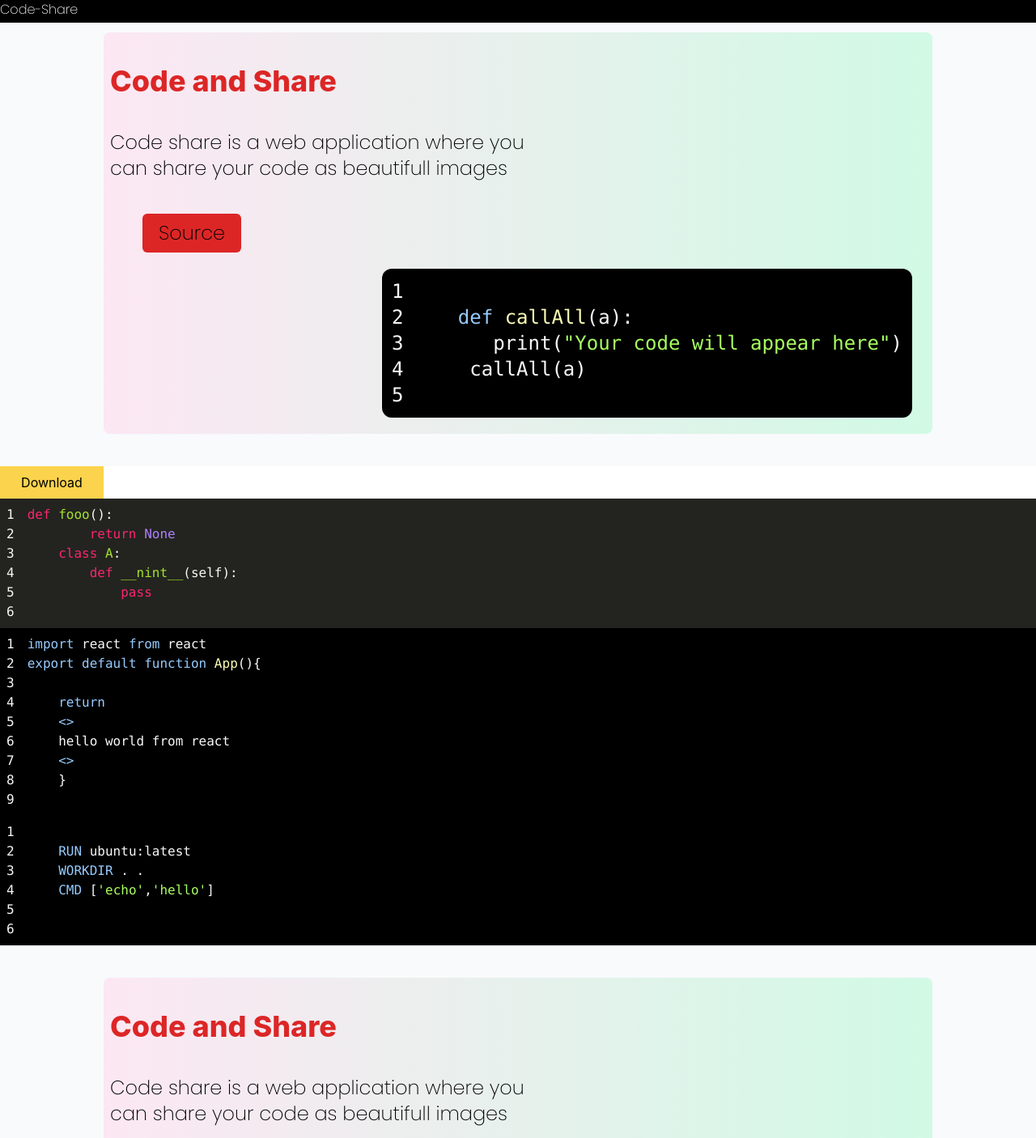
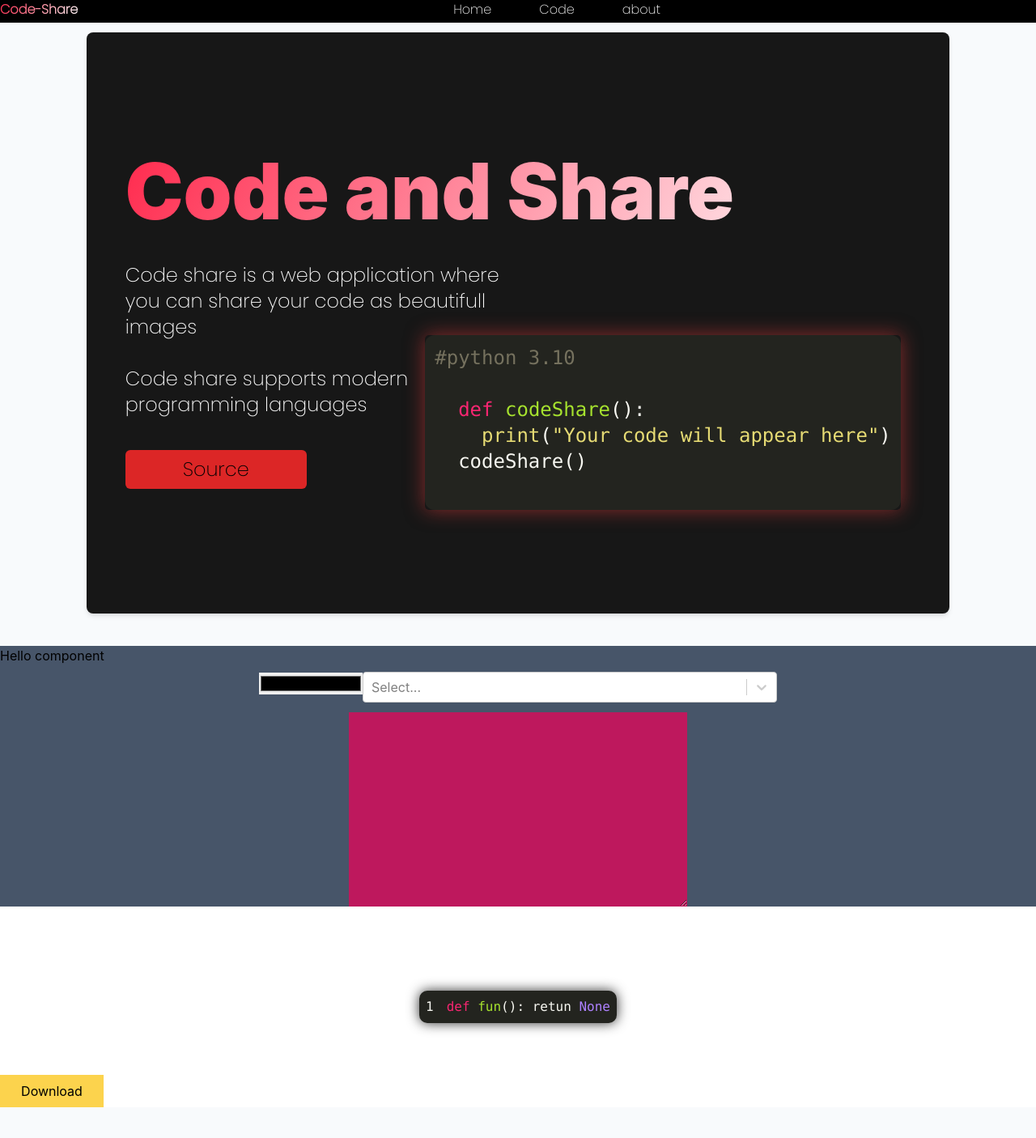
Before and after one commit to Lakshmanshankar/code-share, a React (Create React App) app: page / in a window 1280 px wide. Shown: the top 1406 px of the page at 81% size. Built offline with nearby package versions, Linux system fonts and the light colour scheme.

Commit message:
downloading added

```diff
--- a/package.json
+++ b/package.json
@@ -10,6 +10,7 @@
     "html2canvas": "^1.4.1",
     "react": "^18.2.0",
     "react-dom": "^18.2.0",
+    "react-router-dom": "^6.4.2",
     "react-scripts": "5.0.1",
     "react-select": "^5.5.7",
     "react-syntax-highlighter": "^15.5.0",
--- a/src/App.js
+++ b/src/App.js
@@ -2,6 +2,7 @@ import React from "react";
 import NavBar from "./Components/NavBar";
 import Highlighter from "./Components/Highlighter";
 import Main from "./Components/Main";
+
 function App() {
   return (
     <div>
--- a/src/Assets/css/menu.css
+++ b/src/Assets/css/menu.css
@@ -17,16 +17,16 @@
     transition: 0.23s;
     margin-top: 29%;
     margin-left: 12.5%;
-    margin-right: 8%;
+    margin-right: 5%;
     width: 75%;
     height: 1px;
     background-color: aliceblue;
 }
 .line01-anim{
     transition: 0.4s;
+    margin-top: -10%;
     transform-origin: 100%;
-    margin-left: 0%;
-
+    margin-left: -2.5%;
     transform: rotate(-45deg);
     animation: rotateleft .5s ease;
 }
--- a/src/Components/Compoent.jsx
+++ b/src/Components/Compoent.jsx
@@ -1,9 +1,67 @@
 import SyntaxHighlighter from 'react-syntax-highlighter';
+import Select from 'react-select'
+import { useState,useEffect } from 'react';
 // import { nnfxDark } from 'react-syntax-highlighter/dist/esm/styles/hljs';
-import { irBlack } from 'react-syntax-highlighter/dist/cjs/styles/hljs';
-import monokaiSublime from 'react-syntax-highlighter/dist/cjs/styles/hljs/monokai-sublime';
-const Component = () => {
-  const codeString = `import react from react \nexport default function App(){\n
+// import { irBlack } from 'react-syntax-highlighter/dist/cjs/styles/hljs';
+import { monokaiSublime } from 'react-syntax-highlighter/dist/cjs/styles/hljs';
+// import monokaiSublime from 'react-syntax-highlighter/dist/cjs/styles/hljs/monokai-sublime';
+  const Options=[]
+
+  const Component = () => {
+  var [lang,setLang]=useState('python')
+  var [codeString,setCodeString]=useState('def fun(): retun None')
+
+  SyntaxHighlighter.supportedLanguages.forEach((x)=>{
+  Options.push({value:x,label:x})
+  })
+  useEffect(() => {
+  setLang(lang)
+  }, [lang])
+
+  var setLanguage=(e)=>{
+    setLang(e.value)
+  }
+  var handleValueOnInput=()=>{
+    var dom=document.getElementById("codeEngine").value
+    setCodeString(dom)
+  }
+  var setBackgroud=(e)=>{
+    document.getElementById('holderMain').style.background=e.target.value;
+  }
+  return (
+    <>
+    <div className='w-full h-auto bg-slate-600'>
+    <h1>Hello component</h1>
+    <div className="holder w-full flex justify-center flex-col items-center h-fit sm:flex-row">
+    <input type="color" name="colorpalte" id="color" className='w-10/12 sm:w-32 border-teal-300 borderless' placeholder='Color' onChange={setBackgroud}/>
+    <Select options={Options} defaultValue={lang} onChange={setLanguage} className='aurora sm:w-2/5 ml w-10/12 mt-2'></Select>
+    </div>
+    <div className="textArea flex justify-center m-3">
+      <textarea name="codeContainer" id="codeEngine" cols="30" rows="10" className='bg-pink-700 sm:w-2/6 w-full' onChangeCapture={handleValueOnInput}></textarea>
+    </div>
+    </div>
+    <div className="" id='Printable'>
+    <div className="printable w-full flex justify-center items-center flex-col py-16" id='holderMain'>
+    <div className="headerPro h-7 bg-white"></div>
+    <SyntaxHighlighter language={lang} style={monokaiSublime} showLineNumbers={true} wrapLongLines={true} className="Program">
+    {codeString}
+    </SyntaxHighlighter>
+    </div>
+    </div>
+    </>
+  );
+};
+export default Component;
+
+//Reference links
+//https://react-syntax-highlighter.github.io/react-syntax-highlighter/AVAILABLE_STYLES_HLJS.html#available-stylesheet-props
+
+
+
+/**
+ *
+ *
+ *   const codeString = `import react from react \nexport default function App(){\n
     return
     <>
     hello world from react
@@ -22,10 +80,8 @@ const Component = () => {
     WORKDIR . .
     CMD ['echo','hello']
 
-    `
-  return (
-    <>
-    <SyntaxHighlighter language="python" style={monokaiSublime} showLineNumbers={true} wrapLines={true}>
+
+       <SyntaxHighlighter language="python" style={monokaiSublime} showLineNumbers={true} wrapLines={true}>
       {pycode}
     </SyntaxHighlighter>
     <SyntaxHighlighter language='javascript' style={irBlack} showLineNumbers={true} wrapLongLines={true}>
@@ -35,12 +91,5 @@ const Component = () => {
     <SyntaxHighlighter language='dockerfile' style={irBlack} showLineNumbers={true} wrapLongLines={true}>
     {dockerfile}
     </SyntaxHighlighter>
-    </>
-
-
-  );
-};
-export default Component;
-
-//Reference links
-//https://react-syntax-highlighter.github.io/react-syntax-highlighter/AVAILABLE_STYLES_HLJS.html#available-stylesheet-props
+    `
+ */
--- a/src/Components/Highlighter.jsx
+++ b/src/Components/Highlighter.jsx
@@ -2,18 +2,36 @@ import React, { Component } from 'react'
 import Compoent from './Compoent'
 import html2canvas from 'html2canvas'
 export default class Highlighter extends Component {
-  async handleDownload(e){
-  const idV=document.getElementById('Printable')
-   var response=await html2canvas(idV);
-   document.body.append(response)
+  constructor(){
+    super()
+    this.download=React.createRef();
   }
+
+  exportAsImage = async (element, imageFileName) => {
+    const canvas = await html2canvas(element);
+    const image = canvas.toDataURL("image/png", 1.0);
+    this.downloadImage(image, imageFileName);
+    }
+
+    downloadImage = (blob, fileName) => {
+    const fakeLink = window.document.createElement("a");
+    fakeLink.style = "display:none;";
+    fakeLink.download = fileName;
+    fakeLink.href = blob;
+
+    document.body.appendChild(fakeLink);
+    fakeLink.click();
+    document.body.removeChild(fakeLink);
+
+    fakeLink.remove();
+    };
   render() {
     return (
-      <div>
-            <button className=' w-32 h-10 bg-amber-300' onClick={this.handleDownload}>Download</button>
-        <div className="printable" id='Printable'>
+      <div id='code' className='code'>
+        <div className="printable" ref={this.download}>
         <Compoent/>
         </div>
+        <button className=' w-32 h-10 bg-amber-300' onClick={()=>{this.exportAsImage(document.getElementById('Printable'),"text")}}>Download</button>
       </div>
     )
   }
--- a/src/Components/Main.jsx
+++ b/src/Components/Main.jsx
@@ -1,27 +1,31 @@
 import React from 'react'
 import SyntaxHighlighter from 'react-syntax-highlighter';
-import { irBlack } from 'react-syntax-highlighter/dist/esm/styles/hljs'
+import monokaiSublime from 'react-syntax-highlighter/dist/cjs/styles/hljs/monokai-sublime';
 export default function Main() {
-    const python=`
-   def callAll(a):
-      print("Your code will appear here")
-    callAll(a)
-    `
+    const python=`#python 3.10
+
+  def codeShare():
+    print("Your code will appear here")
+  codeShare()
+  `
   return (
     <div>
       <main className="w-full py-10 bg-slate-50 flex justify-center items-center">
-        <section className=' w-4/5 py-5 bg-gradient-to-r from-pink-100 to-emerald-100 text-2xl px-2 rounded-lg sm:h-4/6'>
-            <div className=" w-8/12">
-            <div className="header text-4xl text-red-600 font-extrabold py-5">Code and Share</div>
-            <div className=" font-poppins py-5 sm:w-4/5">
+        <section className=' w-10/12 py-5 bg-neutral-900 text-2xl px-2 rounded-lg sm:h-5/6 sm:py-32 shadow-md'>
+            <div className="sm:w-11/12">
+            <div className="header text-4xl text-red-600 font-extrabold py-5 gradientV sm:text-8xl sm:ml-10">Code and Share</div>
+            <div className=" font-poppins py-5 w-full sm:w-3/5 text-zinc-50 sm:py-5 sm:px-10 text-lg sm:text-2xl px-5">
                Code share is a web application where you can share your code as beautifull images
+               <br></br>
+               <br></br>
+               Code share supports modern programming languages
             </div>
             <div className="plate py-5">
-                <button className='px-5 bg-red-600 font-poppins ml-10 py-2 rounded-md hover:transition-all hover:bg-pink-600 hover:text-slate-50'>Source</button>
+                <button className='px-10 w-56 bg-red-600 font-poppins ml-5 sm:ml-10 py-2 rounded-md hover:transition-all hover:bg-pink-600 hover:text-slate-50'>Source</button>
             </div>
             </div>
-            <div className="hidden sm:flex sm:float-right sm:w-8/12 sm:ml-72 ">
-            <SyntaxHighlighter language='python' style={irBlack} showLineNumbers={true} wrapLongLines={true} className="rounded-xl">
+            <div className="hidden sm:flex sm:float-right sm:ml-72 makeabsolute">
+            <SyntaxHighlighter language='python' style={monokaiSublime} showLineNumbers={false} wrapLongLines={true} className="rounded-xl">
             {python}
             </SyntaxHighlighter>
             </div>
--- a/src/Components/NavBar.jsx
+++ b/src/Components/NavBar.jsx
@@ -1,14 +1,26 @@
 import React from 'react'
 import Menu from './Menu'
+import { useState,useEffect } from 'react';
+
 export default function NavBar() {
+
+  var [isVisible,setVisible]=useState(window.screen.width)
+  useEffect(() => {
+    if(isVisible <= 618){
+      var holder=document.getElementById("sliderIn")
+      holder.classList.add('slideOut')
+      setVisible(window.screen.width)
+    }
+  }, [isVisible])
+
   return (
     <div>
         <div className="w-full bg-black h-7 fixed flex flex-row justify-between">
-            <div className="text-white font-poppins">Code-Share</div>
-            <ul className="sm:flex sm:flex-row sm:w-1/4 sm:h-7 text-white sm:justify-between font-poppins left-0 sm:relative absolute bg-black sm:bg-transparent px-4 rounded-lg py-3 sm:py-0 mt-7 sm:mt-0 grid place-content-center w-2/5 slideOut" id='sliderIn'>
-                <li className='block hover:font-extrabold hover:cursor-pointer px-4 py-2 sm:py-0'>Home</li>
-                <li className='block hover:font-extrabold hover:cursor-pointer px-4 py-2 sm:py-0'>Code</li>
-                <li className='block hover:font-extrabold hover:cursor-pointer px-4 py-2 sm:py-0'>about</li>
+            <div className="text-white font-poppins gradientV">Code-Share</div>
+            <ul className="sm:flex sm:flex-row sm:w-1/4 sm:h-7 text-white sm:justify-between font-poppins left-0 sm:relative absolute bg-black sm:bg-transparent px-4 rounded-lg py-3 sm:py-0 mt-7 sm:mt-0 grid place-content-center w-2/5 sm:slideIn" id='sliderIn'>
+                <li className='block hover:font-extrabold hover:cursor-pointer px-4 py-2 sm:py-0'><a href='/home'>Home</a></li>
+                <li className='block hover:font-extrabold hover:cursor-pointer px-4 py-2 sm:py-0'><a href='/code'>Code</a></li>
+                <li className='block hover:font-extrabold hover:cursor-pointer px-4 py-2 sm:py-0'><a href='/home'>about</a></li>
             </ul>
             <div className="right"><div className=" sm:hidden"><Menu/></div></div>
         </div>
--- a/src/index.css
+++ b/src/index.css
@@ -16,3 +16,30 @@ code {
     monospace;
 
 }
+
+.gradientV{
+  background: linear-gradient(120deg,rgb(255, 40, 76),rgb(255, 255, 255));
+  font-weight: 900;
+  -webkit-background-clip: text;
+  -webkit-text-fill-color: transparent;
+}
+.makeabsolute{
+  width: max-content;
+  margin-right: 5%;
+  margin-top:-20%;
+  border: 0ch;
+  border-radius: 5px;
+  box-shadow: 0px 0px 24px rgba(252, 63, 63, 0.5);
+}
+.makeabsolute:hover{
+  transition: 0.4s;
+  box-shadow: 0px 0px 32px rgba(255, 118, 84, 0.59);
+}
+.borderless{
+  border: 0;
+}
+.Program{
+  border: 0ch;
+  border-radius: 10px;
+  box-shadow: 0px 0px 15px rgb(48, 48, 48);
+}
```
Also changed, not shown: 1 other file (tests, documents, lock files or other folders).
